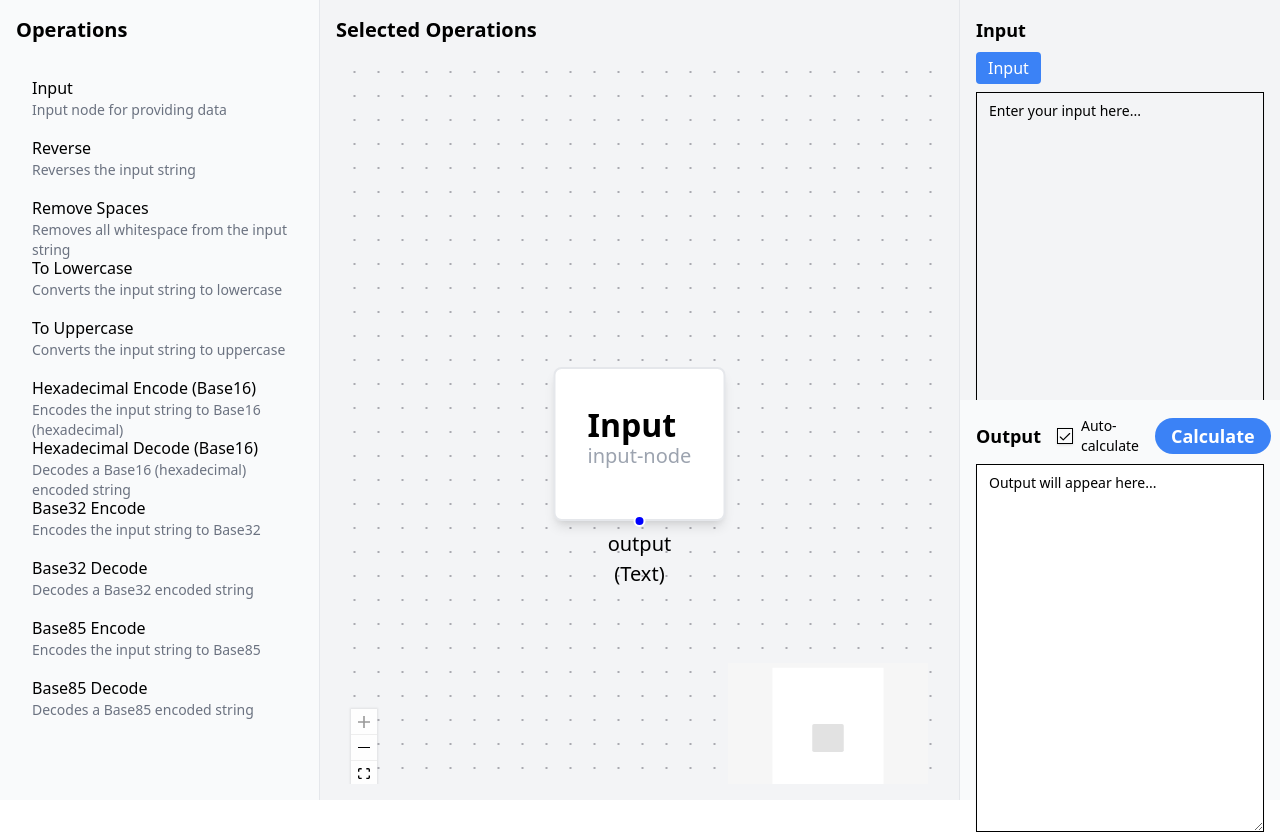
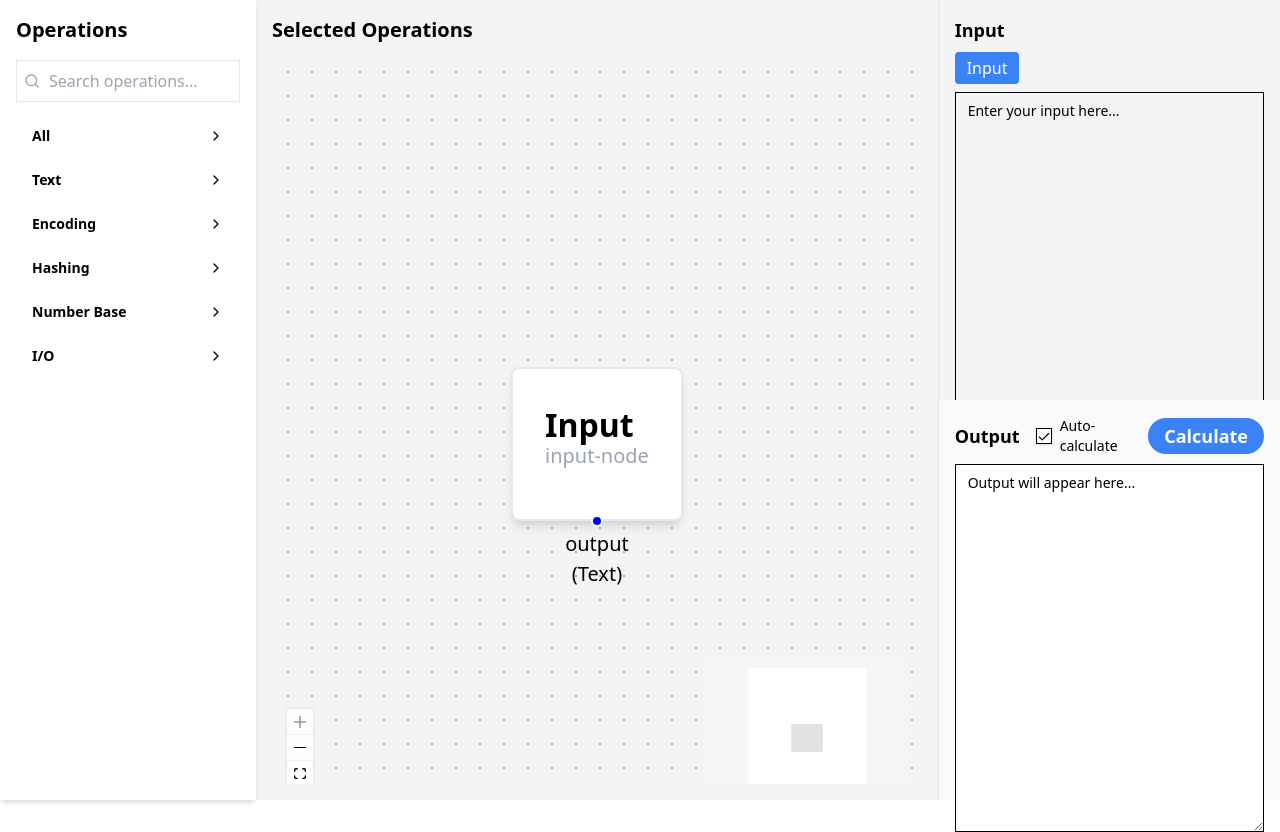
Before and after one commit to CenekSanzak/cybernohut, a React (Vite) app: page / in a window 1280 px wide. Built offline with nearby package versions, Linux system fonts and the light colour scheme.

Commit message:
rollback sidebar

```diff
--- a/package.json
+++ b/package.json
@@ -15,7 +15,6 @@
     "@radix-ui/react-slot": "^1.1.1",
     "@radix-ui/react-tooltip": "^1.1.7",
     "@tailwindcss/vite": "^4.0.1",
-    "@tanstack/react-virtual": "^3.11.3",
     "@xyflow/react": "^12.4.2",
     "class-variance-authority": "^0.7.1",
     "clsx": "^2.1.1",
--- a/src/components/Sidebar.tsx
+++ b/src/components/Sidebar.tsx
@@ -1,66 +1,175 @@
-import React, { useRef } from "react";
-import { useVirtualizer } from "@tanstack/react-virtual";
-import { Operation } from "@/operations/types";
+import type React from "react";
+import { useState, useMemo } from "react";
+import { Button } from "@/components/ui/button";
+import { type Operation, OperationTags } from "@/operations/types";
+import { ChevronRight, ChevronDown, Search } from "lucide-react";
+import Fuse from "fuse.js";
+import {
+  Tooltip,
+  TooltipContent,
+  TooltipProvider,
+  TooltipTrigger,
+} from "@/components/ui/tooltip";
 
 interface SidebarProps {
   operations: Operation[];
   onOperationSelect: (operation: Operation) => void;
 }
 
-const Sidebar = React.memo<SidebarProps>(
-  ({ operations, onOperationSelect }) => {
-    const parentRef = useRef<HTMLDivElement>(null);
+const Sidebar: React.FC<SidebarProps> = ({ operations, onOperationSelect }) => {
+  const [expandedTags, setExpandedTags] = useState<OperationTags[]>([]);
+  const [searchQuery, setSearchQuery] = useState("");
 
-    const virtualizer = useVirtualizer({
-      count: operations.length,
-      getScrollElement: () => parentRef.current,
-      estimateSize: () => 60,
-      overscan: 5,
-    });
+  const fuse = useMemo(
+    () =>
+      new Fuse(operations, {
+        keys: ["name", "description", "tags"],
+        threshold: 0.4,
+      }),
+    [operations]
+  );
+
+  const searchResults = useMemo(() => {
+    if (!searchQuery) return [];
+    return fuse
+      .search(searchQuery)
+      .slice(0, 5)
+      .map((result) => result.item);
+  }, [searchQuery, fuse]);
+
+  const toggleTag = (tag: OperationTags) => {
+    setExpandedTags((prev) =>
+      prev.includes(tag) ? prev.filter((t) => t !== tag) : [...prev, tag]
+    );
+  };
+
+  const groupedOperations = useMemo(() => {
+    return Object.values(OperationTags).reduce((acc, tag) => {
+      const filteredOps = operations.filter((op) => op.tags.includes(tag));
+      if (filteredOps.length > 0) {
+        acc[tag] = filteredOps;
+      }
+      return acc;
+    }, {} as Record<OperationTags, Operation[]>);
+  }, [operations]);
 
   return (
-      <div className="w-1/4 p-4 border-r bg-gray-50">
+    <div className="w-64 bg-white shadow-md p-4 h-screen overflow-y-auto">
       <h2 className="text-xl font-bold mb-4">Operations</h2>
-        <div ref={parentRef} className="h-[calc(100vh-8rem)] overflow-auto">
-          <div
-            style={{
-              height: `${virtualizer.getTotalSize()}px`,
-              width: "100%",
-              position: "relative",
-            }}
+
+      <div className="relative mb-4">
+        <Search className="absolute left-2 top-1/2 transform -translate-y-1/2 h-4 w-4 text-gray-400" />
+        <input
+          type="text"
+          placeholder="Search operations..."
+          className="w-full pl-8 pr-4 py-2 border rounded-md focus:outline-none focus:ring-2 focus:ring-blue-500"
+          value={searchQuery}
+          onChange={(e) => setSearchQuery(e.target.value)}
+        />
+      </div>
+
+      {searchQuery && searchResults.length > 0 && (
+        <div className="mb-4">
+          <h3 className="text-sm font-semibold text-gray-500 mb-2">
+            Search Results
+          </h3>
+          <div className="space-y-1">
+            {searchResults.map((op) => (
+              <TooltipProvider key={op.id}>
+                <Tooltip delayDuration={200}>
+                  <TooltipTrigger asChild>
+                    <Button
+                      className="w-full justify-start text-sm"
+                      variant="ghost"
+                      onClick={() => onOperationSelect(op)}
                     >
-            {virtualizer.getVirtualItems().map((virtualRow) => (
-              <div
-                key={virtualRow.key}
-                data-index={virtualRow.index}
-                className={`absolute top-0 left-0 w-full`}
-                style={{
-                  height: `${virtualRow.size}px`,
-                  transform: `translateY(${virtualRow.start}px)`,
-                }}
+                      {op.name}
+                    </Button>
+                  </TooltipTrigger>
+                  <TooltipContent
+                    className="bg-zinc-900 text-zinc-50 px-3 py-2 rounded-md shadow-lg border border-zinc-800 max-w-sm"
+                    sideOffset={5}
+                    side="right"
                   >
-                <button
-                  className="w-full p-4 text-left hover:bg-gray-100 rounded transition-colors"
-                  onClick={() =>
-                    onOperationSelect(operations[virtualRow.index])
-                  }
+                    <p className="text-sm mb-2">
+                      {op.description || "No description available"}
+                    </p>
+                    {op.link && (
+                      <a
+                        href={op.link}
+                        target="_blank"
+                        rel="noopener noreferrer"
+                        className="text-sm text-blue-400 hover:text-blue-300 underline"
+                        onClick={(e) => e.stopPropagation()}
                       >
-                  <div className="font-medium">
-                    {operations[virtualRow.index].name}
+                        Learn more
+                      </a>
+                    )}
+                  </TooltipContent>
+                </Tooltip>
+              </TooltipProvider>
+            ))}
           </div>
-                  <div className="text-sm text-gray-500">
-                    {operations[virtualRow.index].description}
         </div>
-                </button>
+      )}
+
+      {Object.entries(groupedOperations).map(([tag, ops]) => (
+        <div key={tag} className="mb-2">
+          <Button
+            variant="ghost"
+            className="w-full justify-between font-semibold"
+            onClick={() => toggleTag(tag as OperationTags)}
+          >
+            {tag}
+            {expandedTags.includes(tag as OperationTags) ? (
+              <ChevronDown className="h-4 w-4" />
+            ) : (
+              <ChevronRight className="h-4 w-4" />
+            )}
+          </Button>
+          {expandedTags.includes(tag as OperationTags) && (
+            <div className="ml-4 mt-2 space-y-2">
+              {ops.map((op) => (
+                <TooltipProvider key={op.id}>
+                  <Tooltip delayDuration={200}>
+                    <TooltipTrigger asChild>
+                      <Button
+                        className="w-full justify-start text-sm"
+                        variant="ghost"
+                        onClick={() => onOperationSelect(op)}
+                      >
+                        {op.name}
+                      </Button>
+                    </TooltipTrigger>
+                    <TooltipContent
+                      className="bg-zinc-900 text-zinc-50 px-3 py-2 rounded-md shadow-lg border border-zinc-800 max-w-sm"
+                      sideOffset={5}
+                      side="right"
+                    >
+                      <p className="text-sm mb-2">
+                        {op.description || "No description available"}
+                      </p>
+                      {op.link && (
+                        <a
+                          href={op.link}
+                          target="_blank"
+                          rel="noopener noreferrer"
+                          className="text-sm text-blue-400 hover:text-blue-300 underline"
+                          onClick={(e) => e.stopPropagation()}
+                        >
+                          Learn more
+                        </a>
+                      )}
+                    </TooltipContent>
+                  </Tooltip>
+                </TooltipProvider>
+              ))}
+            </div>
+          )}
         </div>
       ))}
     </div>
-        </div>
-      </div>
   );
-  }
-);
-
-Sidebar.displayName = "Sidebar";
+};
 
 export default Sidebar;
--- a/src/components/Workspace.tsx
+++ b/src/components/Workspace.tsx
@@ -32,7 +32,6 @@ import { debounce } from "lodash";
 import { graphReducer, initialGraphState } from "@/state/graphReducer";
 import { ErrorBoundary } from "./ErrorBoundary";
 
-// Components
 import Sidebar from "@/components/Sidebar";
 import InputOutput from "@/components/InputOutput";
 import OperationGraph from "@/components/operationGraph";
@@ -139,8 +138,7 @@ const Workspace: React.FC = () => {
       let lastValue: outputTypes = "";
       const newNodes = [...state.nodes];
       const calculationOrder = topologicalSort(state.nodes, state.edges);
-      console.log("calculating", calculationOrder);
-      let hasChanges = false; // Track if we actually made any changes
+      let hasChanges = false;
 
       for (const node of calculationOrder) {
         if (!node.data) continue;
@@ -202,7 +200,6 @@ const Workspace: React.FC = () => {
         dispatch({ type: "SET_OUTPUT", value: lastValue.toString() });
       }
 
-      // Only dispatch if we actually made changes
       if (hasChanges) {
         dispatch({ type: "SET_NODES", nodes: newNodes });
       }
@@ -218,14 +215,13 @@ const Workspace: React.FC = () => {
   }, [state.nodes, state.edges, state.selectedNodeId]);
 
   const debouncedCalculate = useMemo(
-    () => debounce(calculate, 100),
+    () => debounce(calculate, 250),
     [calculate]
   );
 
   useEffect(() => {
     if (!autoCalculate) return;
     debouncedCalculate();
-    // Cleanup
     return () => {
       debouncedCalculate.cancel();
     };
@@ -295,7 +291,6 @@ const Workspace: React.FC = () => {
     [state.selectedNodeId, state.selectedInputId]
   );
 
-  // Update node changes to use dispatch
   const handleNodesChange = useCallback((changes: NodeChange[]) => {
     dispatch({ type: "APPLY_NODE_CHANGES", changes });
   }, []);
--- a/src/nodes/customNode.tsx
+++ b/src/nodes/customNode.tsx
@@ -13,7 +13,6 @@ export const CustomNode = React.memo<CustomNodeProps>(
     const input_length = data.inputs ? Object.keys(data.inputs).length : 0;
     const output_length = data.outputs ? Object.keys(data.outputs).length : 0;
 
-    // Memoize input handles
     const inputHandles = useMemo(() => {
       if (!data.inputs) return null;
       return Object.entries(data.inputs).map(([key, type], index) => (
@@ -38,7 +37,6 @@ export const CustomNode = React.memo<CustomNodeProps>(
       ));
     }, [data.inputs, input_length]);
 
-    // Memoize output handles
     const outputHandles = useMemo(() => {
       if (!data.outputs) return null;
       return Object.entries(data.outputs).map(([key, type], index) => (
```
Also changed, not shown: 1 other file (tests, documents, lock files or other folders). Lines whose indentation alone changed are shown as unchanged.
